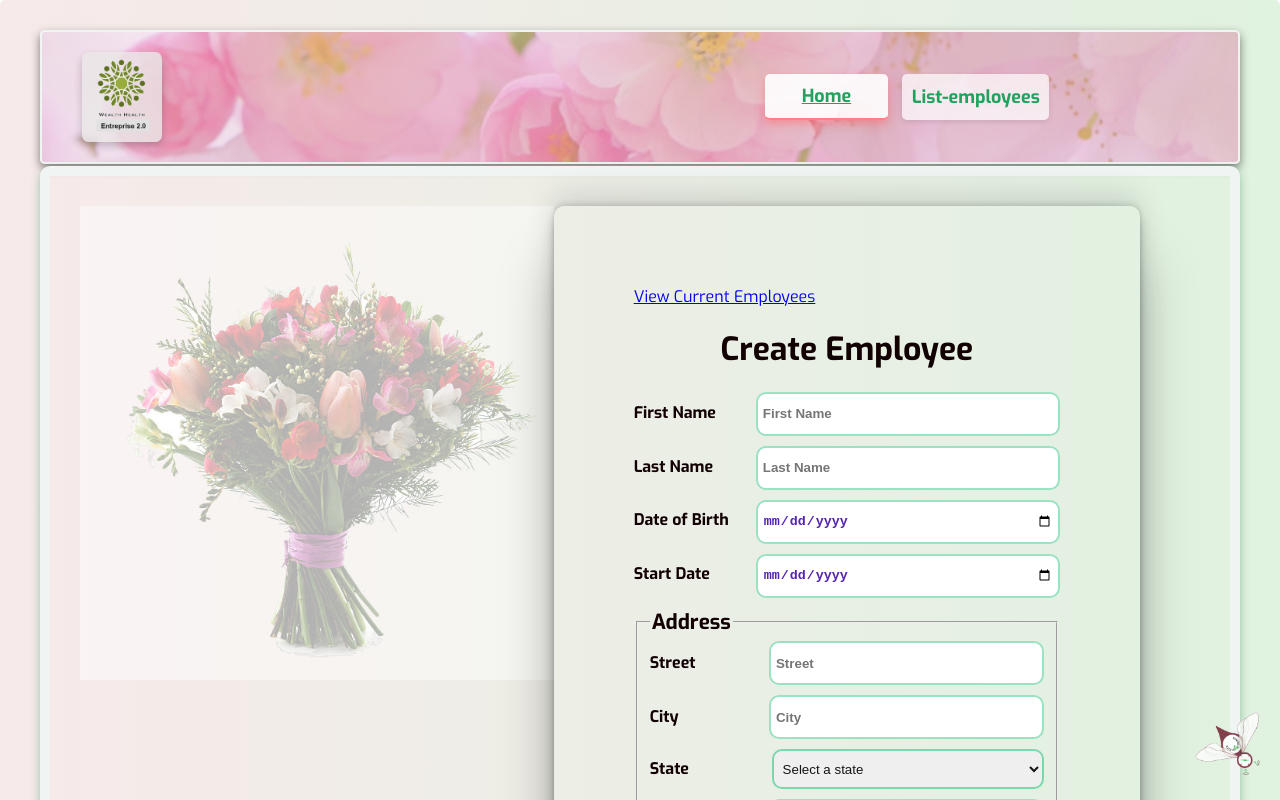
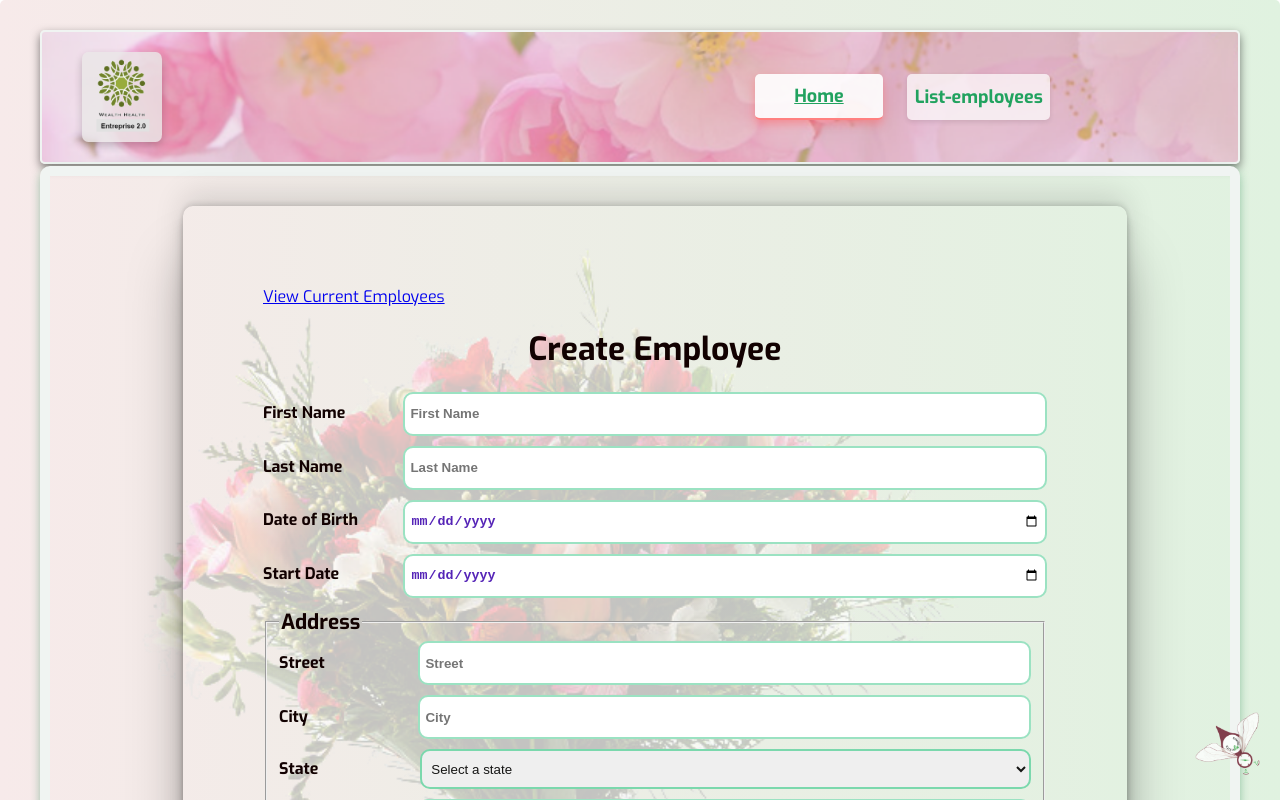
Before and after one commit to tetyanachouteau/P14FrontRHNet, a React (Create React App) app: page / in a window 1280 px wide. Shown: the top 800 px of the page. Built offline with nearby package versions, Linux system fonts and the light colour scheme.

Commit message:
Update home image css

```diff
--- a/src/components/Navigation.module.css
+++ b/src/components/Navigation.module.css
@@ -3,6 +3,7 @@
   list-style: none; /* Supprime les puces de liste */
   padding: 0; /* Supprime le rembourrage intérieur */
   display: flex; /* Utilise la mise en page Flexbox */
+  gap:20px
 }
 
 /* Style pour les éléments de liste à l'intérieur de la classe "navigation" */
@@ -47,7 +48,6 @@
   border-bottom: 2px solid #ff8080; /* Souligne les liens actifs */
   background-color: rgba(255, 255, 255, 0.9); /* Couleur de fond des liens actifs */
   box-shadow: 0 4px 10px rgba(255, 100, 100, 0.5);
-  margin-right: 10px; /* Ombre plus forte pour les liens actifs */
 }
 
 /* Style pour l'image de papillon */
--- a/src/pages/Error.module.css
+++ b/src/pages/Error.module.css
@@ -4,7 +4,6 @@
 
 /* Style pour un élément avec la classe "erreur" */
 .erreur {
-  background: #FFFFFF; /* Arrière-plan blanc */
   display: flex; /* Utilise la mise en page Flexbox */
   justify-content: center; /* Centre le contenu horizontalement */
   flex-direction: column; /* Arrange les éléments verticalement */
--- a/src/pages/Home.jsx
+++ b/src/pages/Home.jsx
@@ -1,7 +1,7 @@
 import React, { useState } from 'react';
 import styles from './Home.module.css';
 import Modal from '../components/Modal';
-import Border from '../components/Border';
+import bouquet from '../assets/images/bouquet.png'
 import Input from '../components/Input';
 import Select from '../components/Select';
 import GroupInput from '../components/GroupInput';
@@ -231,9 +231,8 @@ function Formulaire({ data }) {
     };
 
     return (
-        <div className={styles.content}>
+        <div className={styles.content} style={{ backgroundImage: `url(${bouquet})` }}>
             {/* Border component for visual styling */}
-            <Border />
             <div className={styles.home}>
                 <Link to="/list">
                     View Current Employees
--- a/src/pages/Home.module.css
+++ b/src/pages/Home.module.css
@@ -7,12 +7,14 @@
     color: #120101; /* Couleur du texte */
     margin-left: 20px;
     margin-right: 20px;
-
+    background-repeat: no-repeat;
+    background-size: contain;
+    justify-content: center;
   }
 
 .home {
-    margin-right: 60px;
-    width: 45vw;
+    margin-left: 30px;
+    width: 70%;
     padding: 80px;
     border-radius: 10px;
     box-shadow: rgba(0, 0, 0, 0.25) 0px 54px 55px, rgba(0, 0, 0, 0.12) 0px -12px 30px, rgba(0, 0, 0, 0.12) 0px 4px 6px, rgba(0, 0, 0, 0.17) 0px 12px 13px, rgba(0, 0, 0, 0.09) 0px -3px 5px;
```
Also changed, not shown: src/assets/images/bouquet.png.
